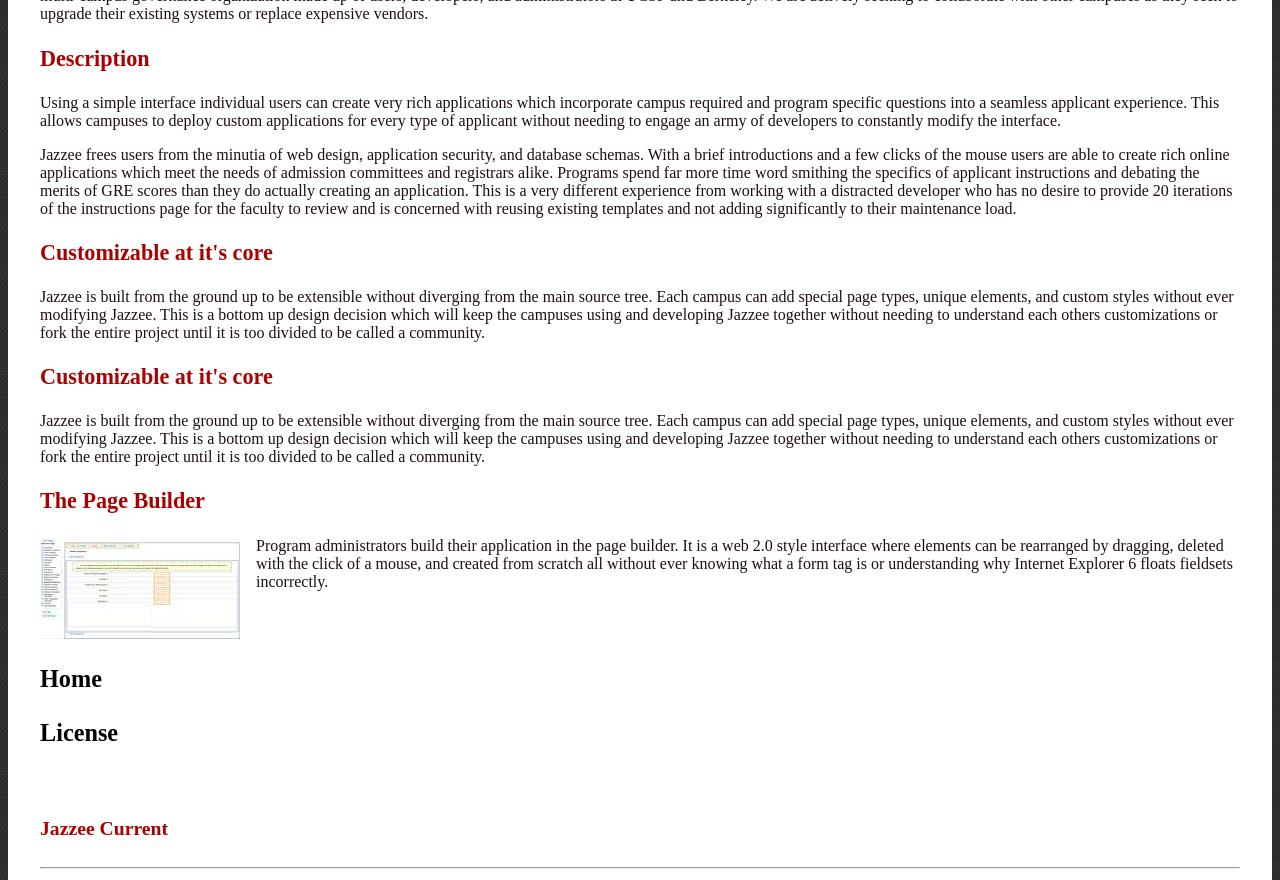
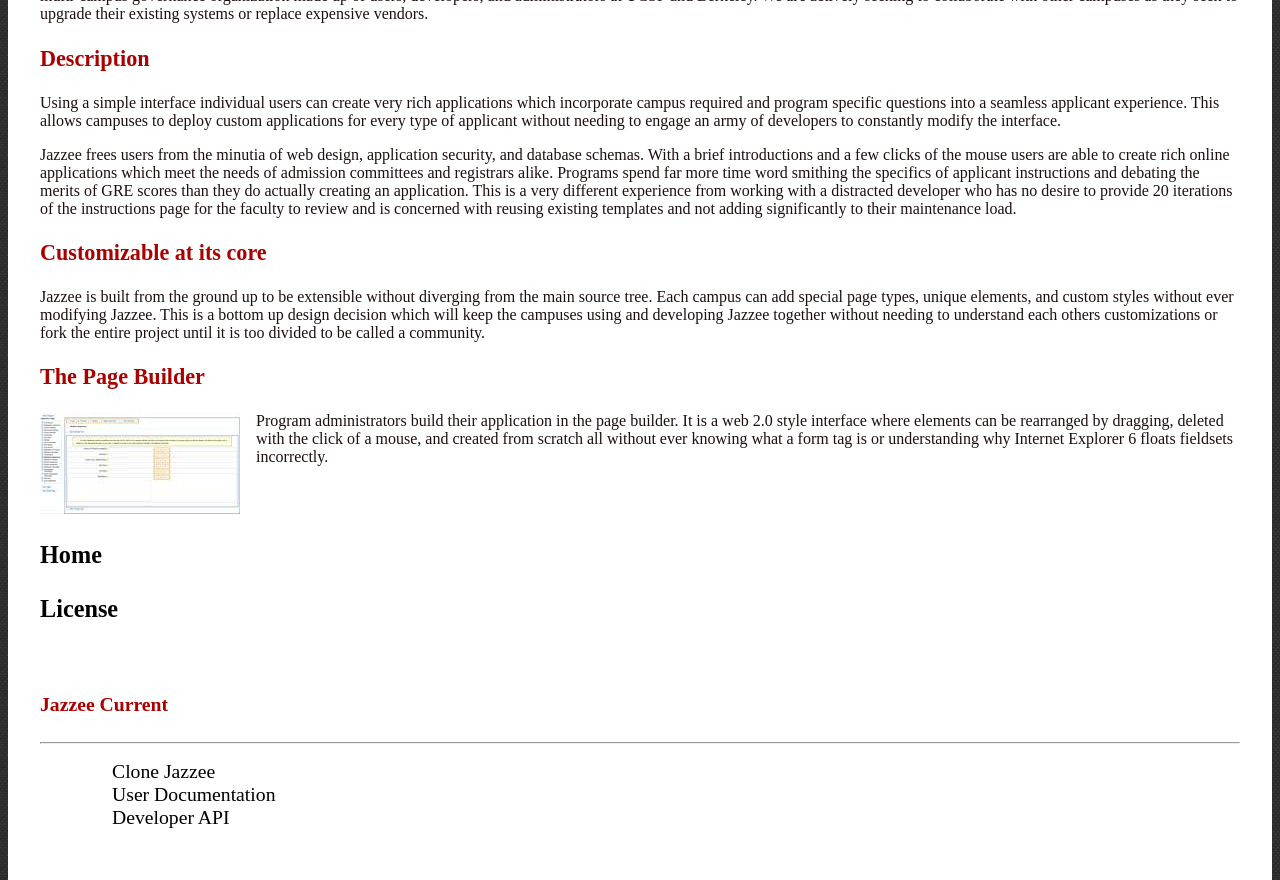
Before and after one commit to Jazzee/jazzee.github.com, a Jekyll site: the page built from index.html, in a window 1280 px wide and 900 px high, scrolled down 304 px, cut to the strip 20-900 px from the top of the window. Built offline with Jekyll 4.4.1, drawn with Linux system fonts in a browser that asks for light colours; nearby versions of some CDN libraries; a style sheet for code colours, icons or effects is not loaded.

Commit message:
duplicate text and typo

```diff
--- a/index.html
+++ b/index.html
@@ -35,16 +35,7 @@
 </p>
 
 
-<h3>Customizable at it's core</h3>
-<p>Jazzee is built from the ground up to be extensible without diverging from the main source tree.
-  Each campus can add special page types, unique elements, and custom styles
-  without ever modifying Jazzee.  This is a bottom up design decision which will
-  keep the campuses using and developing Jazzee together without needing to understand
-  each others customizations or fork the entire project until it is too divided to be called a community.
-</p>
-
-
-<h3>Customizable at it's core</h3>
+<h3>Customizable at its core</h3>
 <p>Jazzee is built from the ground up to be extensible without diverging from the main source tree.
   Each campus can add special page types, unique elements, and custom styles
   without ever modifying Jazzee.  This is a bottom up design decision which will
```
